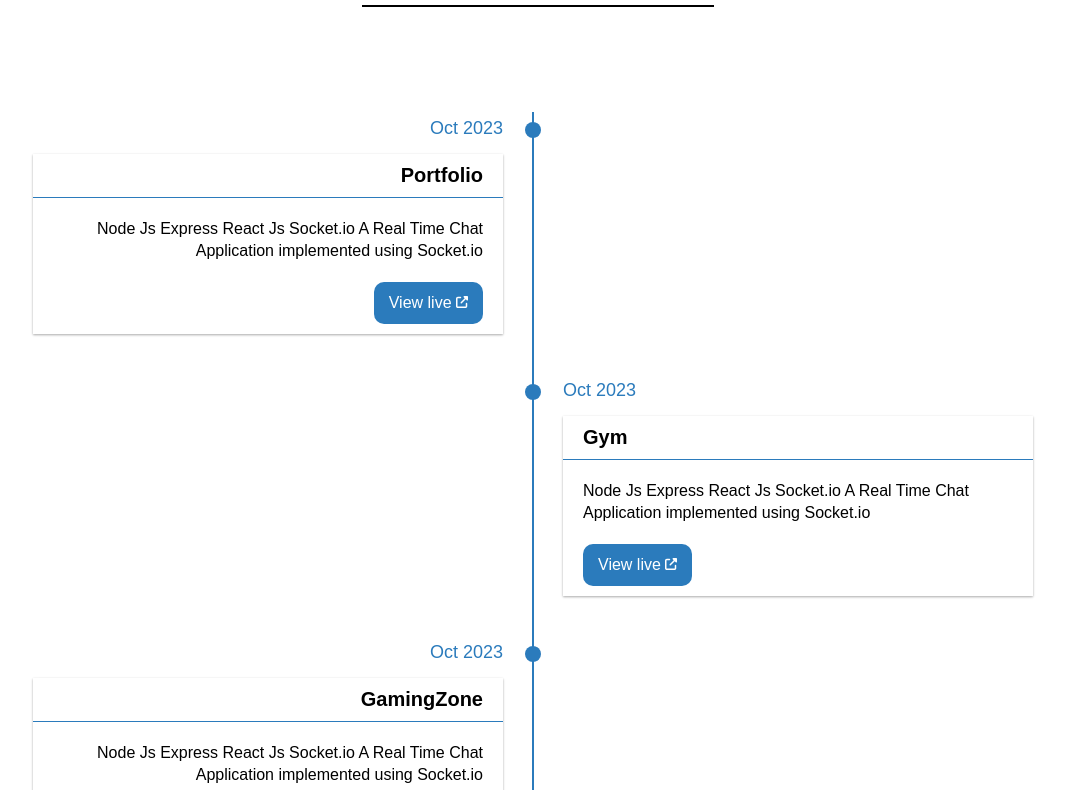
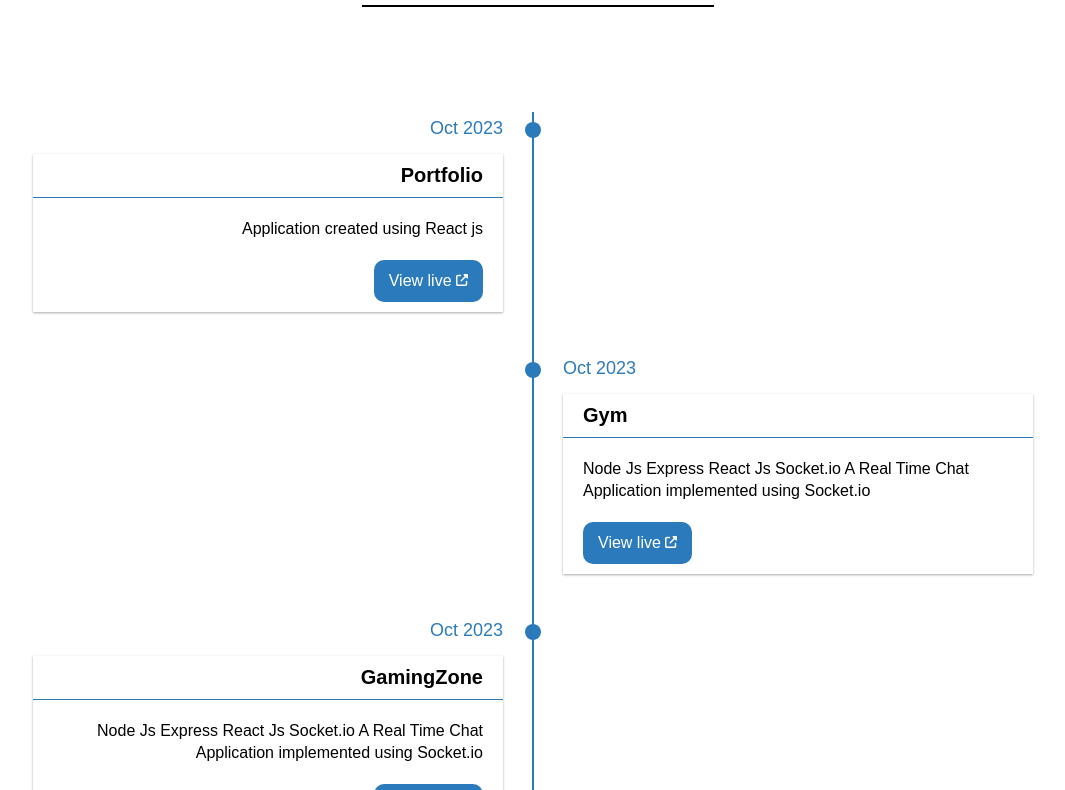
Before and after one commit to Shobhit67/Portfolio, a React (Create React App) app: page / in a window 1280 px wide. Shown: the part 770-1560 px from the top of the page, without its empty margins (102-1167 px from the left). Built offline with nearby package versions, Linux system fonts and the light colour scheme.

Commit message:
Change meet logo

```diff
--- a/src/Components/Coffee.jsx
+++ b/src/Components/Coffee.jsx
@@ -1,5 +1,4 @@
 import CoffeeCup from "../imagex/cup6.gif";
-
 
 function Coffee() {
   return (
--- a/src/Components/timelineElements.js
+++ b/src/Components/timelineElements.js
@@ -3,7 +3,7 @@ const timelineElements = [
     id: 1,
     projectName: "Portfolio",
     description:
-      "Node Js Express React Js Socket.io A Real Time Chat Application implemented using Socket.io",
+      "Application created using React js ",
     date: "Oct 2023",
     btnTxt: "Show Project 1",
     hrefLink: "https://shobhitgoyal.netlify.app/"
--- a/src/index.css
+++ b/src/index.css
@@ -4,9 +4,22 @@ html {
 }
 
 body {
+  /* color: white; */
   font-family: "Wotfard", sans-serif;
-  /* color: white; */
   /* background-color: black; */
+}
+
+/* Making Responsive */
+@media (max-width: 1195px) {
+  html {
+    font-size: 130%;
+  }
+}
+
+@media (max-width: 768px) {
+  html {
+    font-size: 120%;
+  }
 }
 
 /* **************************************** COMMON ***************************** */
@@ -80,7 +93,7 @@ h1 > span {
 .sub-intro {
   font-size: 2.4rem;
   line-height: 1.4;
-  margin: 0 3rem;
+  margin:0 3rem;
 }
 
 h1,
@@ -94,16 +107,12 @@ p {
 
 .meet {
   display: flex;
-  /* align-items: center; */
-  /* justify-content: center; */
   width: 10.4rem;
   height: 10.4rem;
   position: fixed;
   right: 4rem;
   bottom: 4rem;
-  /* border-radius: 50%; */
   cursor: pointer;
-  /* background: rgb(255, 221, 0); */
 }
 
 /* **************************************** PROJECTS SECTIONS ****************************** */
@@ -196,10 +205,6 @@ p {
 
 /* RESPONSIVE PROJECTS */
 @media (max-width: 1195px) {
-  html {
-    font-size: 130%;
-  }
-
   .timeline-items::before {
     left: 0.7rem;
   }
@@ -220,16 +225,4 @@ p {
   .sub-intro {
     margin: 0 5rem;
   }
-  .meet{
-    right: 6rem;
-  bottom: 6rem;
-  width: 11.4rem;
-  height: 11.4rem;
-  }
 }
-
-@media (max-width: 320px) {
-  .sub-intro {
-    margin: 0 7rem;
-  }
-}
```
